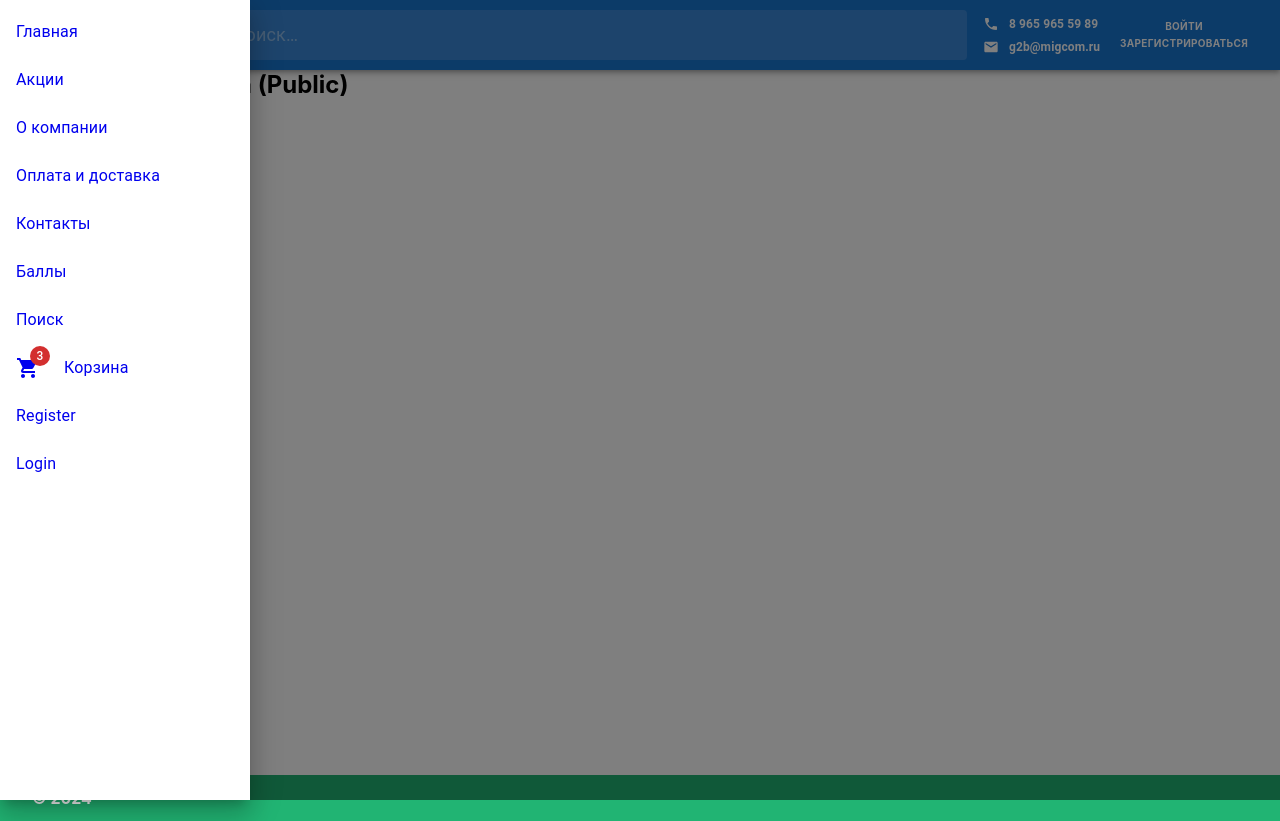
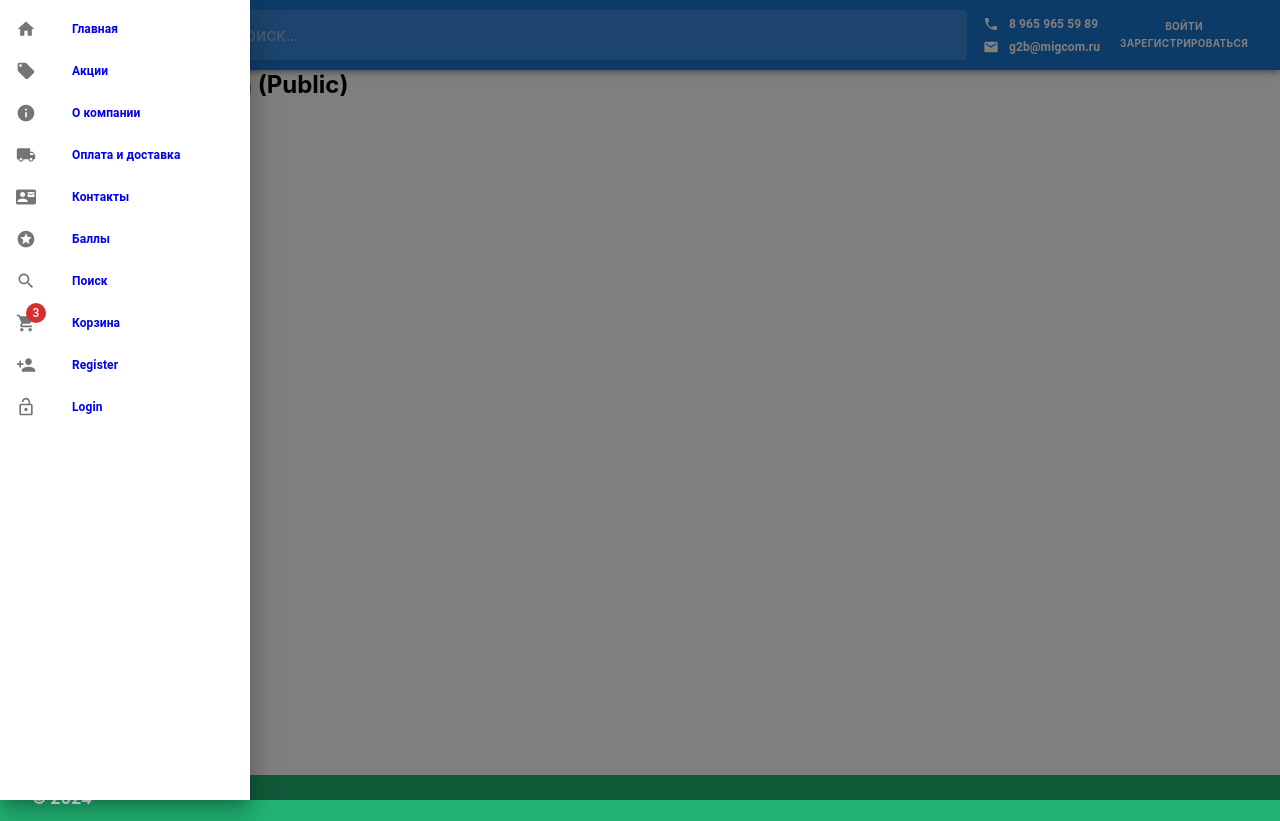
Before and after one commit to Igrok95Ronin/coffee-shop-drpetproject.ru-web, a React (Vite) app: page / in a window 1280 px wide. Both pictures are taken after a click on the button 124 px from the left and 35 px from the top of the page. Built offline with nearby package versions, Linux system fonts and the light colour scheme; no server answers.

Commit message:
add: style menu

```diff
--- a/src/components/TopBar/TopBar.jsx
+++ b/src/components/TopBar/TopBar.jsx
@@ -10,6 +10,7 @@ import {
   Drawer,
   List,
   ListItem,
+  ListItemIcon,
   ListItemText,
   Badge,
 } from "@mui/material";
@@ -19,12 +20,27 @@ import {
   ShoppingCart as ShoppingCartIcon,
   LocalPhone as LocalPhoneIcon,
   Email as EmailIcon,
+  Home as HomeIcon,
+  LocalOffer as LocalOfferIcon,
+  Info as InfoIcon,
+  LocalShipping as LocalShippingIcon,
+  ContactMail as ContactMailIcon,
+  Stars as StarsIcon,
+  PersonAdd as PersonAddIcon,
+  LockOpen as LockOpenIcon,
+  VerifiedUser as VerifiedUserIcon,
+  Security as SecurityIcon,
 } from "@mui/icons-material";
 import { styled, alpha } from "@mui/material/styles";
-import { Link, useNavigate } from "react-router-dom";
+import { Link as RouterLink , useNavigate } from "react-router-dom";
 import api from "../../api";
 
 import "./TopBar.scss";
+
+// Обёртка для Link, которая не передаёт проп "button" в DOM
+const LinkBehavior = React.forwardRef(({ button, ...props }, ref) => (
+    <RouterLink ref={ref} {...props} />
+  ));
 
 // Стили для поиска
 const Search = styled("div")(({ theme }) => ({
@@ -32,18 +48,18 @@ const Search = styled("div")(({ theme }) => ({
   borderRadius: theme.shape.borderRadius,
   backgroundColor: alpha(theme.palette.common.white, 0.15),
   "&:hover": { backgroundColor: alpha(theme.palette.common.white, 0.25) },
-  flexGrow: 1, // Растягивается на всю ширину
-  height: "50px", // Высота поиска
+  flexGrow: 1,
+  height: "50px",
   display: "flex",
   alignItems: "center",
   marginLeft: theme.spacing(2),
   marginRight: theme.spacing(2),
-  paddingLeft: theme.spacing(5), // Отступ для иконки
+  paddingLeft: theme.spacing(5),
 }));
 
 const SearchIconWrapper = styled("div")(({ theme }) => ({
   position: "absolute",
-  left: theme.spacing(1), // Иконка слева
+  left: theme.spacing(1),
   top: "50%",
   transform: "translateY(-50%)",
   display: "flex",
@@ -55,9 +71,9 @@ const SearchIconWrapper = styled("div")(({ theme }) => ({
 const StyledInputBase = styled(InputBase)(({ theme }) => ({
   color: "inherit",
   width: "100%",
-  height: "100%", // Высота 100% от родителя (50px)
+  height: "100%",
   fontSize: "18px",
-  paddingLeft: theme.spacing(4), // Смещение текста вправо от иконки
+  paddingLeft: theme.spacing(4),
 }));
 
 const TopBar = ({ isAuth, setIsAuth }) => {
@@ -95,7 +111,7 @@ const TopBar = ({ isAuth, setIsAuth }) => {
         <div className="container">
           <Toolbar disableGutters sx={{ minHeight: "54px !important", padding: 0 }}>
             {/* ЛОГОТИП */}
-            <Typography variant="h6" component={Link} to="/" sx={{ textDecoration: "none", color: "inherit", mr: 2 }}>
+            <Typography variant="h6" component={LinkBehavior} to="/" sx={{ textDecoration: "none", color: "inherit", mr: 2 }}>
               My App
             </Typography>
 
@@ -104,7 +120,7 @@ const TopBar = ({ isAuth, setIsAuth }) => {
               <MenuIcon />
             </IconButton>
 
-            {/* Поле поиска (на всю ширину и высотой 50px) */}
+            {/* Поле поиска */}
             <Search>
               <SearchIconWrapper>
                 <SearchIcon />
@@ -114,7 +130,7 @@ const TopBar = ({ isAuth, setIsAuth }) => {
                 inputProps={{ "aria-label": "search" }}
                 value={searchValue}
                 onChange={(e) => setSearchValue(e.target.value)}
-                onKeyDown={handleSearchSubmit} // Обработка Enter
+                onKeyDown={handleSearchSubmit}
               />
             </Search>
 
@@ -145,14 +161,14 @@ const TopBar = ({ isAuth, setIsAuth }) => {
             <Box sx={{ display: "flex", alignItems: "center", ml: "auto", padding: "0 0 0 10px" }}>
               {!isAuth ? (
                 <div className="topBarBtn__wrapper">
-                  <Button className="topBarBtn__exit" sx={{ padding: 0 }} color="inherit" component={Link} to="/login">
+                  <Button className="topBarBtn__exit" sx={{ padding: 0 }} color="inherit" component={LinkBehavior} to="/login">
                     Войти
                   </Button>
                   <Button
                     className="topBarBtn__exit"
                     sx={{ padding: 0 }}
                     color="inherit"
-                    component={Link}
+                    component={LinkBehavior}
                     to="/register"
                   >
                     Зарегистрироваться
@@ -164,16 +180,13 @@ const TopBar = ({ isAuth, setIsAuth }) => {
                 </Button>
               )}
 
-              {/* Если user авторизован */}
+              {/* Корзина, если пользователь авторизован */}
               {isAuth && (
-                <>
-                  {/* Иконка корзины */}
-                  <IconButton color="inherit" component={Link} to="/basket" sx={{ ml: 2 }}>
+                <IconButton color="inherit" component={LinkBehavior} to="/basket" sx={{ ml: 2 }}>
                   <Badge badgeContent={3} color="error">
                     <ShoppingCartIcon />
                   </Badge>
                 </IconButton>
-                </>
               )}
             </Box>
           </Toolbar>
@@ -182,56 +195,91 @@ const TopBar = ({ isAuth, setIsAuth }) => {
 
       {/* Боковое меню (Drawer) */}
       <Drawer anchor="left" open={open} onClose={toggleDrawer(false)}>
-        <List style={{ width: 250 }}>
+        <List className="drawer-list">
           {/* Общие ссылки */}
-          <ListItem component={Link} to="/">
-            <ListItemText primary="Главная" />
+          <ListItem button component={LinkBehavior} to="/" className="drawer-list-item">
+            <ListItemIcon className="drawer-list-item-icon">
+              <HomeIcon />
+            </ListItemIcon>
+            <ListItemText primary="Главная" className="drawer-list-item-text" />
           </ListItem>
-          <ListItem component={Link} to="/sale">
-            <ListItemText primary="Акции" />
+          <ListItem button component={LinkBehavior} to="/sale" className="drawer-list-item">
+            <ListItemIcon className="drawer-list-item-icon">
+              <LocalOfferIcon />
+            </ListItemIcon>
+            <ListItemText primary="Акции" className="drawer-list-item-text" />
           </ListItem>
-          <ListItem component={Link} to="/company">
-            <ListItemText primary="О компании" />
+          <ListItem button component={LinkBehavior} to="/company" className="drawer-list-item">
+            <ListItemIcon className="drawer-list-item-icon">
+              <InfoIcon />
+            </ListItemIcon>
+            <ListItemText primary="О компании" className="drawer-list-item-text" />
           </ListItem>
-          <ListItem component={Link} to="/payment-and-delivery">
-            <ListItemText primary="Оплата и доставка" />
+          <ListItem button component={LinkBehavior} to="/payment-and-delivery" className="drawer-list-item">
+            <ListItemIcon className="drawer-list-item-icon">
+              <LocalShippingIcon />
+            </ListItemIcon>
+            <ListItemText primary="Оплата и доставка" className="drawer-list-item-text" />
           </ListItem>
-          <ListItem component={Link} to="/contacts">
-            <ListItemText primary="Контакты" />
+          <ListItem button component={LinkBehavior} to="/contacts" className="drawer-list-item">
+            <ListItemIcon className="drawer-list-item-icon">
+              <ContactMailIcon />
+            </ListItemIcon>
+            <ListItemText primary="Контакты" className="drawer-list-item-text" />
           </ListItem>
-          <ListItem component={Link} to="/points">
-            <ListItemText primary="Баллы" />
+          <ListItem button component={LinkBehavior} to="/points" className="drawer-list-item">
+            <ListItemIcon className="drawer-list-item-icon">
+              <StarsIcon />
+            </ListItemIcon>
+            <ListItemText primary="Баллы" className="drawer-list-item-text" />
           </ListItem>
-          <ListItem component={Link} to="/search">
-            <ListItemText primary="Поиск" />
+          <ListItem button component={LinkBehavior} to="/search" className="drawer-list-item">
+            <ListItemIcon className="drawer-list-item-icon">
+              <SearchIcon />
+            </ListItemIcon>
+            <ListItemText primary="Поиск" className="drawer-list-item-text" />
           </ListItem>
-          <ListItem component={Link} to="/basket" sx={{ mr: 3 }}>
+          <ListItem button component={LinkBehavior} to="/basket" className="drawer-list-item">
+            <ListItemIcon className="drawer-list-item-icon">
               <Badge badgeContent={3} color="error">
                 <ShoppingCartIcon />
               </Badge>
-            <ListItemText sx={{ ml: 3 }} primary="Корзина" />
+            </ListItemIcon>
+            <ListItemText primary="Корзина" className="drawer-list-item-text" />
           </ListItem>
 
-          {/* Если user НЕ авторизован */}
+          {/* Если пользователь НЕ авторизован */}
           {!isAuth ? (
             <>
-              <ListItem component={Link} to="/register">
-                <ListItemText primary="Register" />
+              <ListItem button component={LinkBehavior} to="/register" className="drawer-list-item">
+                <ListItemIcon className="drawer-list-item-icon">
+                  <PersonAddIcon />
+                </ListItemIcon>
+                <ListItemText primary="Register" className="drawer-list-item-text" />
               </ListItem>
-              <ListItem component={Link} to="/login">
-                <ListItemText primary="Login" />
+              <ListItem button component={LinkBehavior} to="/login" className="drawer-list-item">
+                <ListItemIcon className="drawer-list-item-icon">
+                  <LockOpenIcon />
+                </ListItemIcon>
+                <ListItemText primary="Login" className="drawer-list-item-text" />
               </ListItem>
             </>
           ) : (
             <>
-              <ListItem component={Link} to="/protected1">
-                <ListItemText primary="Protected1" />
+              <ListItem button component={LinkBehavior} to="/protected1" className="drawer-list-item">
+                <ListItemIcon className="drawer-list-item-icon">
+                  <VerifiedUserIcon />
+                </ListItemIcon>
+                <ListItemText primary="Protected1" className="drawer-list-item-text" />
               </ListItem>
-              <ListItem component={Link} to="/protected2">
-                <ListItemText primary="Protected2" />
+              <ListItem button component={LinkBehavior} to="/protected2" className="drawer-list-item">
+                <ListItemIcon className="drawer-list-item-icon">
+                  <SecurityIcon />
+                </ListItemIcon>
+                <ListItemText primary="Protected2" className="drawer-list-item-text" />
               </ListItem>
-              <ListItem>
-                <Button variant="outlined" color="error" onClick={handleLogout} fullWidth>
+              <ListItem className="drawer-list-item">
+                <Button variant="outlined" color="error" onClick={handleLogout} fullWidth className="drawer-button">
                   Выход
                 </Button>
               </ListItem>
--- a/src/components/TopBar/TopBar.scss
+++ b/src/components/TopBar/TopBar.scss
@@ -1,4 +1,4 @@
-// Стили для кнопок верхней панели
+/* Стили для кнопок верхней панели */
 .topBarBtn {
   &__exit {
     font-size: 10px !important;
@@ -10,3 +10,36 @@
     flex-direction: column !important;
   }
 }
+
+/* Стили для бокового меню (Drawer) */
+.drawer-list {
+  width: 250px;
+}
+
+.drawer-list-item {
+  transition: background-color 0.3s;
+  cursor: pointer;
+
+  &:hover {
+    background-color: #f5f5f5;
+  }
+}
+
+.drawer-list-item-icon {
+  min-width: 40px;
+
+  .MuiSvgIcon-root {
+    font-size: 20px !important; // Измените размер иконок здесь
+  }
+}
+
+.drawer-list-item-text .MuiTypography-root {
+  font-size: 12px !important;
+  font-weight: 600 !important;
+}
+
+.drawer-button {
+  margin: 8px 0;
+  font-size: 12px !important;
+  font-weight: 600 !important;
+}
```
Lines whose indentation alone changed are shown as unchanged.
